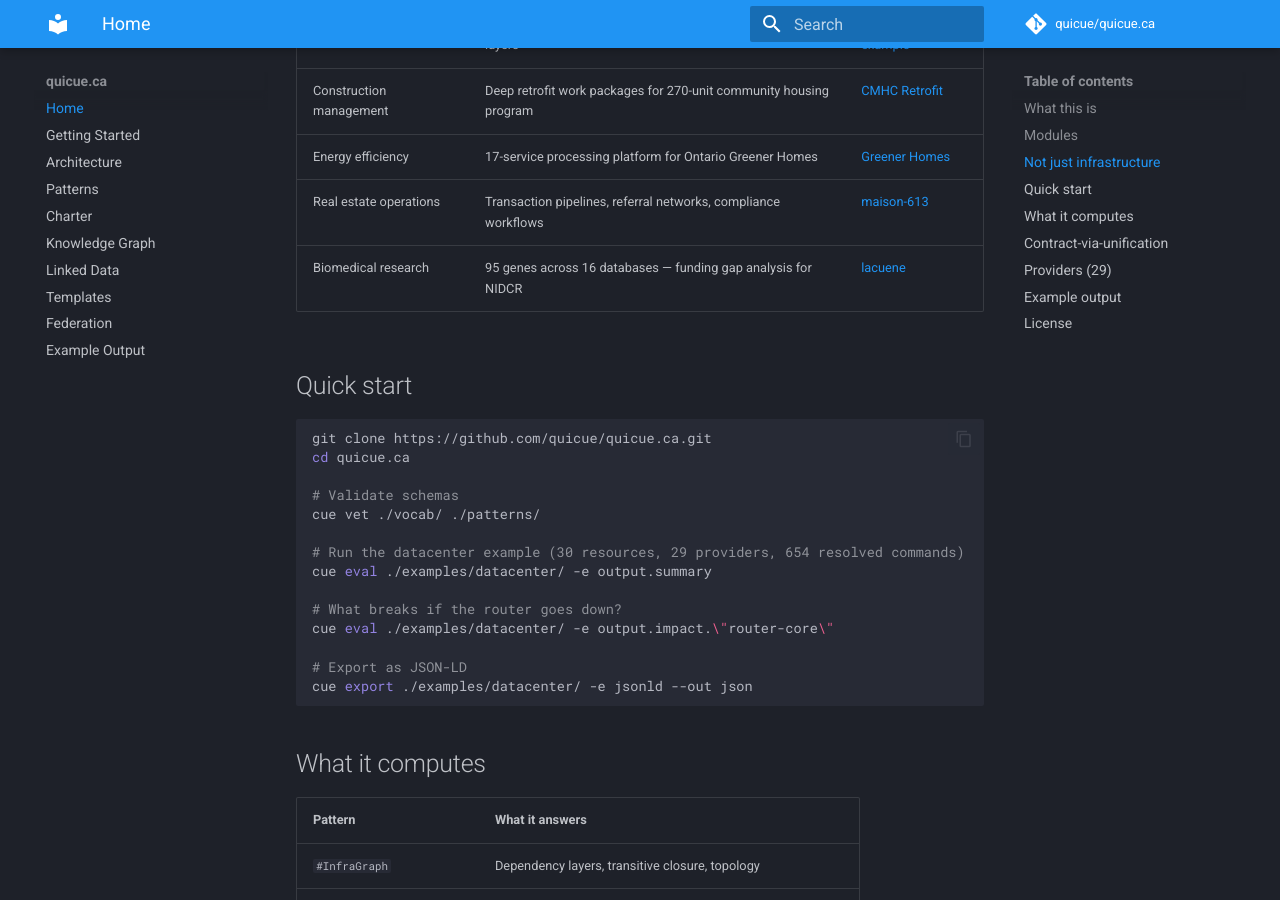
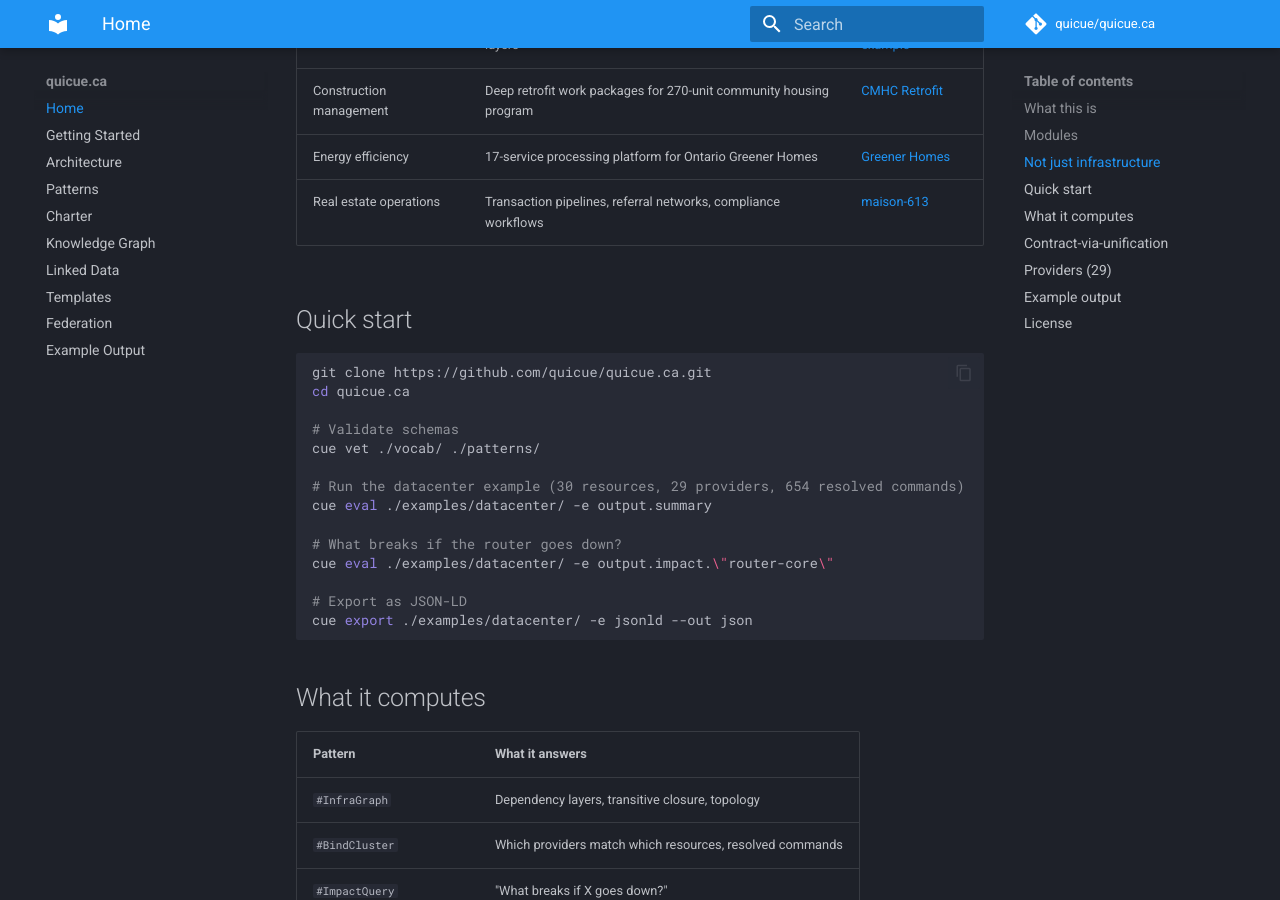
Before and after one commit to quicue/quicue.ca, an MkDocs documentation site: the page built from docs/index.md, in a window 1280 px wide and 900 px high, scrolled down 1288 px. Built offline with MkDocs 1.6.1 and Material for MkDocs 9.7.7, drawn with Linux system fonts in a browser that asks for light colours; comment, search, counter and statistics services are not loaded.

Commit message:
Remove lacuene from downstream examples, add .kb/ insights
lacuene does not import quicue.ca/patterns — listing it as a
downstream consumer was inaccurate. Removed from README and docs
landing page.

```diff
--- a/docs/index.md
+++ b/docs/index.md
@@ -37,7 +37,6 @@ The graph patterns are domain-agnostic. `#BlastRadius`, `#ImpactQuery`, `#Single
 | Construction management | Deep retrofit work packages for 270-unit community housing program | [CMHC Retrofit](https://cmhc-retrofit.quicue.ca/) |
 | Energy efficiency | 17-service processing platform for Ontario Greener Homes | [Greener Homes](https://cmhc-retrofit.quicue.ca/#greener-homes) |
 | Real estate operations | Transaction pipelines, referral networks, compliance workflows | [maison-613](https://maison613.quicue.ca/) |
-| Biomedical research | 95 genes across 16 databases — funding gap analysis for NIDCR | [lacuene](https://lacuene.apercue.ca/) |
 
 ## Quick start
 
```
Also changed, not shown: README.md (+0 -1 lines), 1 other file.
